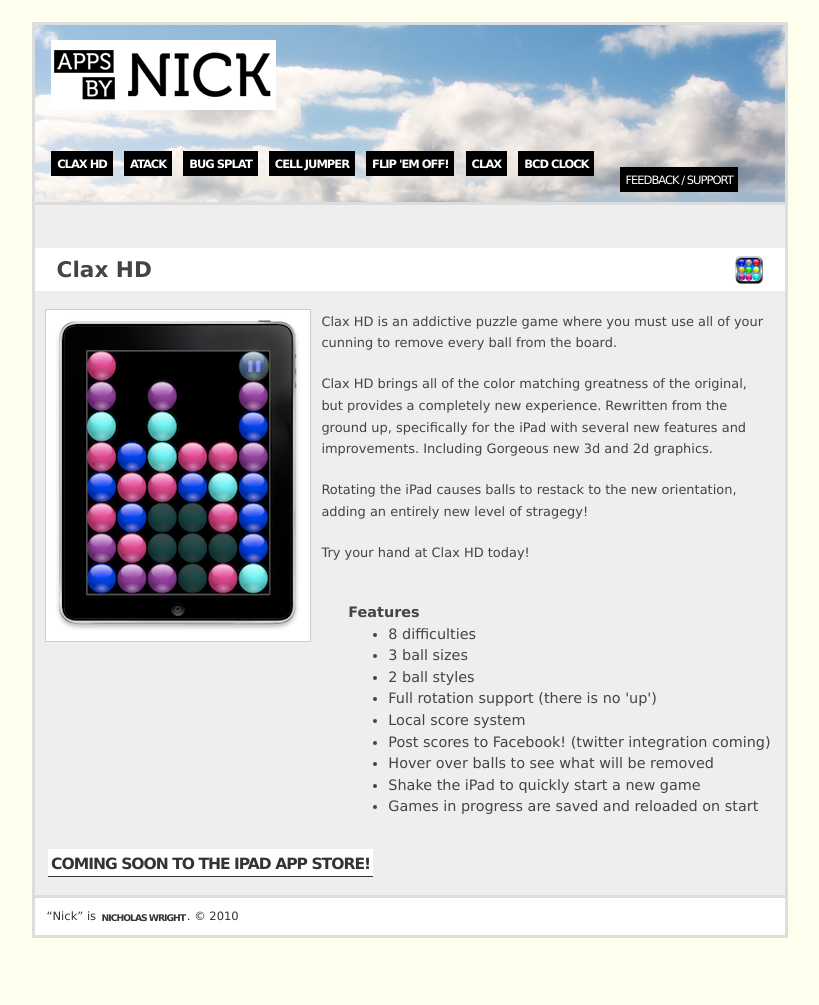
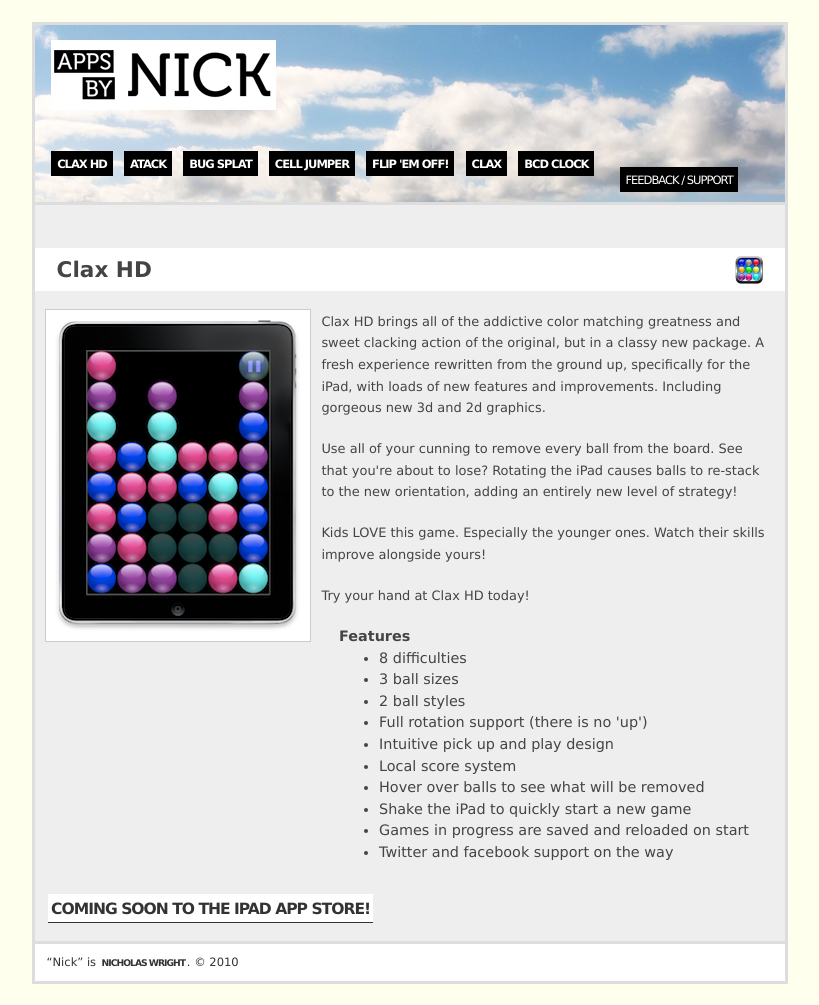
Before and after one commit to Abica/appsbynick-google-app-engine, a Python web app: template templates/root/claxhd.html in a window 1280 px wide. Shown: the whole page, without its empty margins (230-1049 px from the left). Before the commit the page ends 938 px from the top, so only its background shows below. Run offline with Jinja, Linux system fonts and the light colour scheme; the template is opened without the code that fills it, so the values that code supplies are empty.

Commit message:
update clax verbage since facebook is now gone

```diff
--- a/templates/root/claxhd.html
+++ b/templates/root/claxhd.html
@@ -5,23 +5,23 @@
 
 	<img src="/images/claxhd_large.png" class="screenshot-ipad" alt="Clax HD Screenshot" />
 	<p class="c">
-  Clax HD is an addictive puzzle game where you must use all of your cunning to remove every ball from the board.
+  Clax HD brings all of the addictive color matching greatness and sweet clacking action of the original, but in a classy new package. A fresh experience rewritten from the ground up, specifically for the iPad, with loads of new features and improvements. Including gorgeous new 3d and 2d graphics.
 	</p>
 
 	<p class="c">
-  Clax HD brings all of the color matching greatness of the original, but provides a completely new experience. Rewritten from the ground up, specifically for the iPad with several new features and improvements. Including Gorgeous new 3d and 2d graphics.
+  Use all of your cunning to remove every ball from the board. See that you're about to lose? Rotating the iPad causes balls to re-stack to the new orientation, adding an entirely new level of strategy!
 	</p>
 
 	<p class="c">
-  Rotating the iPad causes balls to restack to the new orientation, adding an entirely new level of stragegy!
+  Kids LOVE this game. Especially the younger ones. Watch their skills improve alongside yours!
 	</p>
 
 	<p class="c">
   Try your hand at Clax HD today!
 	</p>
 
-	<div class="c" style="float:right">
-    <h4 style="margin-bottom: 0px; padding-bottom: 0px;">Features</h4>
+	<div class="c" style="float:right;margin-right:1.5em;">
+    <h4 style="margin-bottom: 0px;margin-top:0px; padding-bottom: 0px;">Features</h4>
     <ul style="float: left; margin-top: 0px; padding-top: 0px;">
       <li>
         8 difficulties
@@ -36,10 +36,10 @@
         Full rotation support (there is no 'up')
       </li>
       <li>
-      Local score system
+        Intuitive pick up and play design
       </li>
       <li>
-      Post scores to Facebook! (twitter integration coming)
+        Local score system
       </li>
       <li>
         Hover over balls to see what will be removed
@@ -50,10 +50,11 @@
       <li>
         Games in progress are saved and reloaded on start
       </li>
+      <li>
+        Twitter and facebook support on the way
+      </li>
     </ul>
 	</div>
-
-
 
 	<p class="c" style="clear: both">
 	<br />
```
Lines whose indentation alone changed are shown as unchanged.
